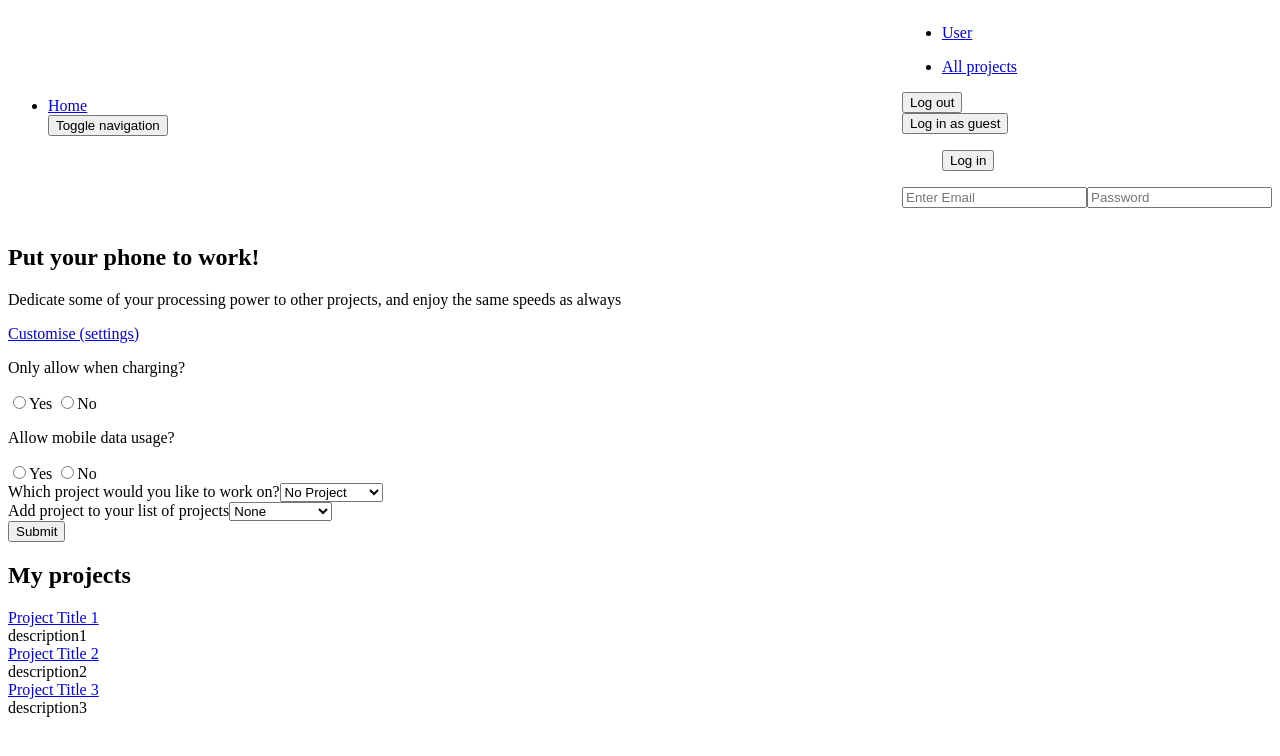
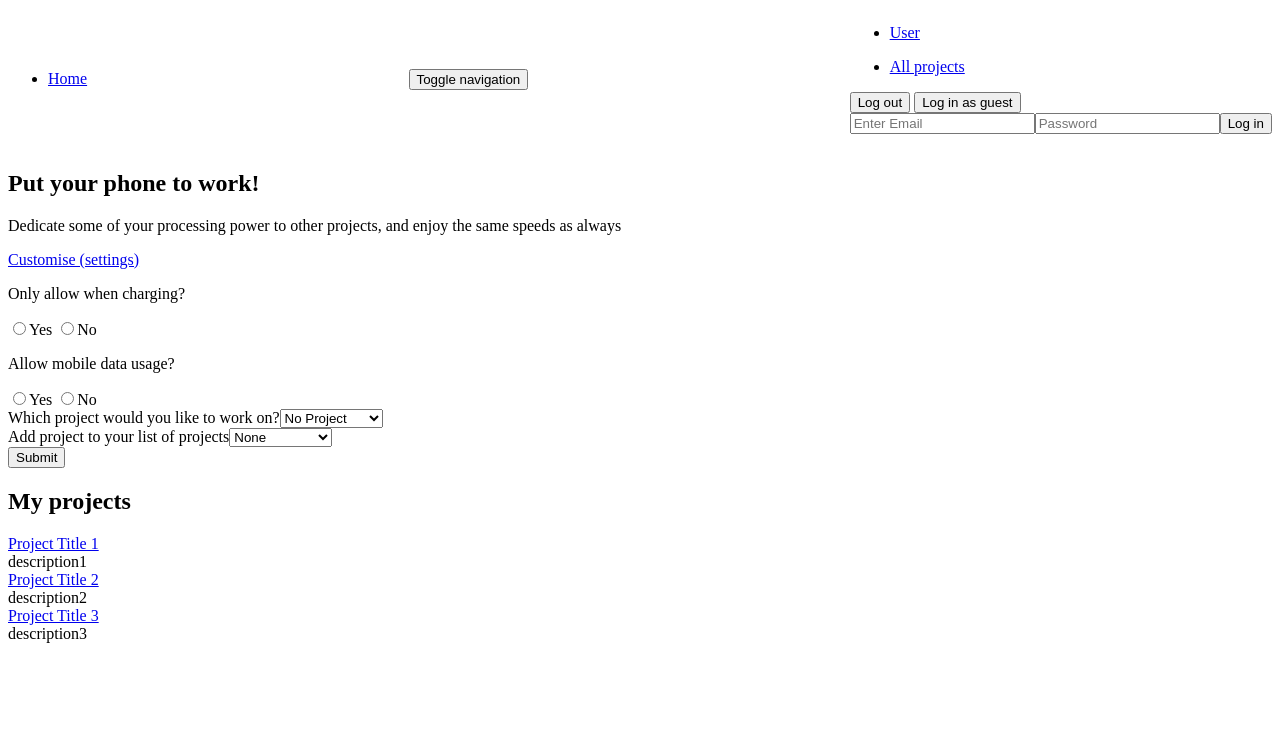
Before and after one commit to eddsalkield/DistributedPhone, a React app in the folder client/: page /#/User in a window 1280 px wide. Shown: the top 756 px of the page. Built offline with nearby package versions, Linux system fonts and the light colour scheme; the HTML template or start-up script is replaced by a standard one.

Commit message:
Formatting & error handling

```diff
--- a/client/src/components/Customer.jsx
+++ b/client/src/components/Customer.jsx
@@ -20,12 +20,15 @@ export default class Customer extends Component {
    super(props);
     this.state = {
       haveProjects: false,
+      projects: null,
+      projectListError: null
     };
     this.refreshProjects();
+    //
   }
 
   refreshProjects() {
-      this.setState({haveProjects: false});
+      //this.setState({haveProjects: false});
       console.log(this.props.controller.ListOfAllProjects());
       this.props.controller.ListOfAllProjects().then(
         (listOfAllProjects) => {
--- a/client/src/components/Home.jsx
+++ b/client/src/components/Home.jsx
@@ -46,6 +46,7 @@ function FieldGroup({ id, label, help, ...props }) {
         PasswordConfirm: '',
         haveSignUp: false,
         SignUpAttempt: false,
+        SignUpError: null
 
       };
       this.onSubmit = this.onSubmit.bind(this);
--- a/client/src/components/User.jsx
+++ b/client/src/components/User.jsx
@@ -1,6 +1,6 @@
 import React, { Component } from 'react';
 import { Link } from 'react-router-dom';
-import { Jumbotron, Grid, Button, PanelGroup, Panel, Checkbox, Radio, FormGroup, FormControl, ControlLabel } from 'react-bootstrap';
+import { Jumbotron, Grid, Button, PanelGroup, Panel, Checkbox, Radio, FormGroup, FormControl, ControlLabel, Alert } from 'react-bootstrap';
 import './User.css';
 import navigationBar from './navigationBar'
 import * as API from'../API.ts'
@@ -17,13 +17,17 @@ export default class User extends Component {
     constructor(props) {
         super(props);
         this.state = {
-             OnlyWhenCharging : '',
-             AllowDataUsage : '',
-             CurrentProjectID : '',
-             ProcessingPowerAllowance : '',
+             OnlyWhenCharging : this.props.controller.ChargingOnly,
+             AllowDataUsage : this.props.controller.AllowDataUsage,
+             CurrentProjectID : this.props.controller.ProjectChoiceID,
              AddingProject: '',
              haveAllProjects: false,
              haveMyProjects: false,
+             allprojectListError: null,
+             myprojectListError: null,
+             projects: null,
+             myprojects: null
+
         };
         this.refreshAllProjects();
         this.refreshMyProjects();
@@ -64,7 +68,7 @@ export default class User extends Component {
       }
 
       refreshAllProjects() {
-        this.setState({haveAllProjects: false});
+        //this.setState({haveAllProjects: false});
         this.props.controller.ListOfAllProjects().then(
           (listOfAllProjects) => {
               this.setState({
@@ -82,7 +86,7 @@ export default class User extends Component {
       }
 
       refreshMyProjects() {
-        this.setState({haveMyProjects: false});
+        //this.setState({haveMyProjects: false});
         this.props.controller.ListOfMyProjects().then(
           (listOfMyProjects) => {
               this.setState({
@@ -109,7 +113,7 @@ export default class User extends Component {
               <Alert bsStyle="warning">
                 <strong>Not Logged In</strong> Log in to access this page
                 <br/>
-                <Button onClick = {() => this.setState({Password:'',PasswordConfirm:'' })}>Try again </Button>
+                <Button onClick = {() => window.location.reload()}>Try again </Button>
               </Alert>);
 
 
--- a/client/src/components/navigationBar.jsx
+++ b/client/src/components/navigationBar.jsx
@@ -11,7 +11,7 @@ export default class navigationBar extends Component {
     this.state = {
       Email: '',
       Password: '',
-      LoggedIn:'' ,
+      LoggedIn:false ,
       haveLogIn: false,
       LogInAttempt: false,
       haveLogOut: false,
@@ -49,11 +49,7 @@ export default class navigationBar extends Component {
       );
 
 
-      console.log(
-          ". Email = " + this.state.Email +
-          ". Password = " + this.state.Password +
-          ". LoggedIn = " + this.state.LoggedIn
-      )
+
     }
 
     LogoutonSubmit = (e) => {
@@ -65,20 +61,17 @@ export default class navigationBar extends Component {
         (logout) => {
             this.setState({
                 haveLogOut: true,
+                LoggedIn: false
             });
         },
         (error) => {
             this.setState({
                 haveLogOut: true,
                 LogOutError: error.message,
+                LoggedIn: false
             });
         },)
 
-      console.log(
-          ". Email = " + this.state.Email +
-          ". Password = " + this.state.Password +
-          ". LoggedIn = " + this.state.LoggedIn
-      )
     }
 
     GuestSubmit = (e) => {
@@ -101,9 +94,6 @@ export default class navigationBar extends Component {
       );
 
 
-      console.log(
-          ". LoggedIn = " + this.state.LoggedIn
-      )
     }
 
 
@@ -114,6 +104,7 @@ export default class navigationBar extends Component {
     if (this.state.LogInError){text= this.state.LogInError}
     if (this.state.LogOutError){text = this.state.LogOutError}
     if (!this.state.LoggedIn && this.state.LogOutAttempt && this.state.haveLogOut){text = "Not Logged In"}
+    console.log( ". Email = " + this.state.Email + ". Password = " + this.state.Password + ". LoggedIn = " + this.state.LoggedIn )
 
     return (
       <Navbar collapseOnSelect>
@@ -122,8 +113,8 @@ export default class navigationBar extends Component {
             <NavItem eventKey={0} componentClass={Link} href="/" to="/">
               Home
             </NavItem>
-            <Navbar.Toggle />
           </Nav>
+          <Navbar.Toggle />
         <Navbar.Collapse>
           <Nav>
             <NavItem eventKey={1} componentClass={Link} href="/User" to="/User">
@@ -136,50 +127,42 @@ export default class navigationBar extends Component {
             </NavItem>
           </Nav>
 
-          <form
-          onSubmit={this.LogoutonSubmit}
-          class = "form-inline"
-          >
-            <Button type="submit">Log out</Button>
-          </form>
 
-          <form
-          onSubmit={this.GuestSubmit}
-          class = "form-inline"
-          >
-            <Button type="submit">Log in as guest</Button>
-          </form>
 
-          <form
-            onSubmit={this.onSubmit}
-          >
-            <Navbar.Form pullRight >
-              <FormGroup>
-                <Nav>
-                  {/* <NavItem eventKey={4} componentClass={Link} href="/User" to="/User"> */}
-                    <Button type="submit">Log in</Button>
-                  {/* </NavItem> */}
-                </Nav>
-                <FormControl
+          <Navbar.Form pullRight >
+          <Button onClick= {this.LogoutonSubmit}>Log out</Button>
+          {'   '}
+          <Button onClick = {this.GuestSubmit}>Log in as guest</Button>
+          {'    '}
+
+            <FormGroup>
+
+
+
+
+
+              <FormControl
                 type="text"
 
                 placeholder="Enter Email"
                 value = {this.state.Email}
                 onChange={this.EmailonChange}
                 />
-                <FormControl
+              <FormControl
                 type="text"
 
                 placeholder="Password"
                 value = {this.state.Password}
                 onChange={this.PasswordonChange}
                 />
-              </FormGroup>{' '}
+            <Button onClick = {this.onSubmit}>Log in</Button>
+            </FormGroup>{' '}
+
             </Navbar.Form>
           <Navbar.Text>
             {text}
           </Navbar.Text>
-          </form>
+
 
         </Navbar.Collapse>
       </Navbar>
```
